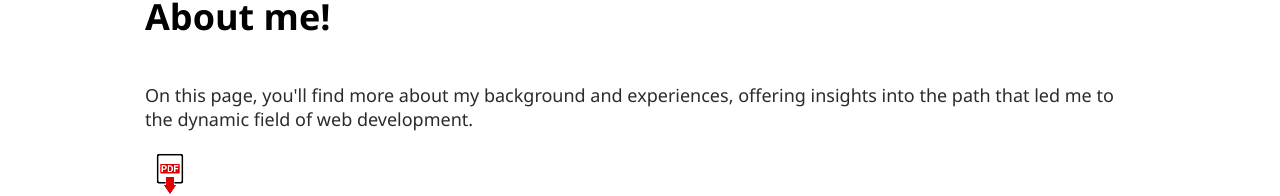
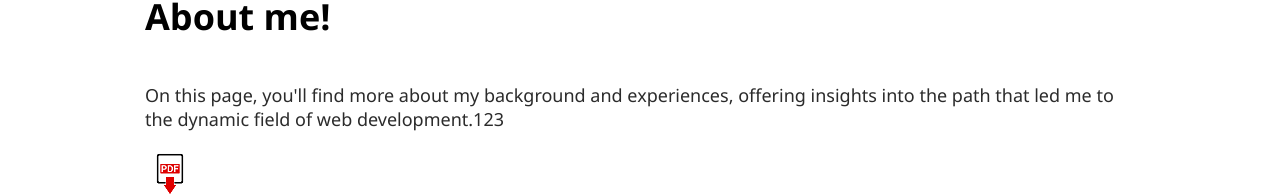
Before and after one commit to Idenshah/WebSite, a React (Create React App) app: page /about in a window 1280 px wide. Shown: the part 109-305 px from the top of the page. Built offline with nearby package versions, Linux system fonts and the light colour scheme.

Commit message:
update Git

```diff
--- a/src/Pages/AboutPage.js
+++ b/src/Pages/AboutPage.js
@@ -7,7 +7,7 @@ const AboutPage = () => {
         <p className="aboutMe">
           On this page, you'll find more about my background and experiences,
           offering insights into the path that led me to the dynamic field of
-          web development.
+          web development.123
         </p>
         <div className="downloadCV">
           <a
```
